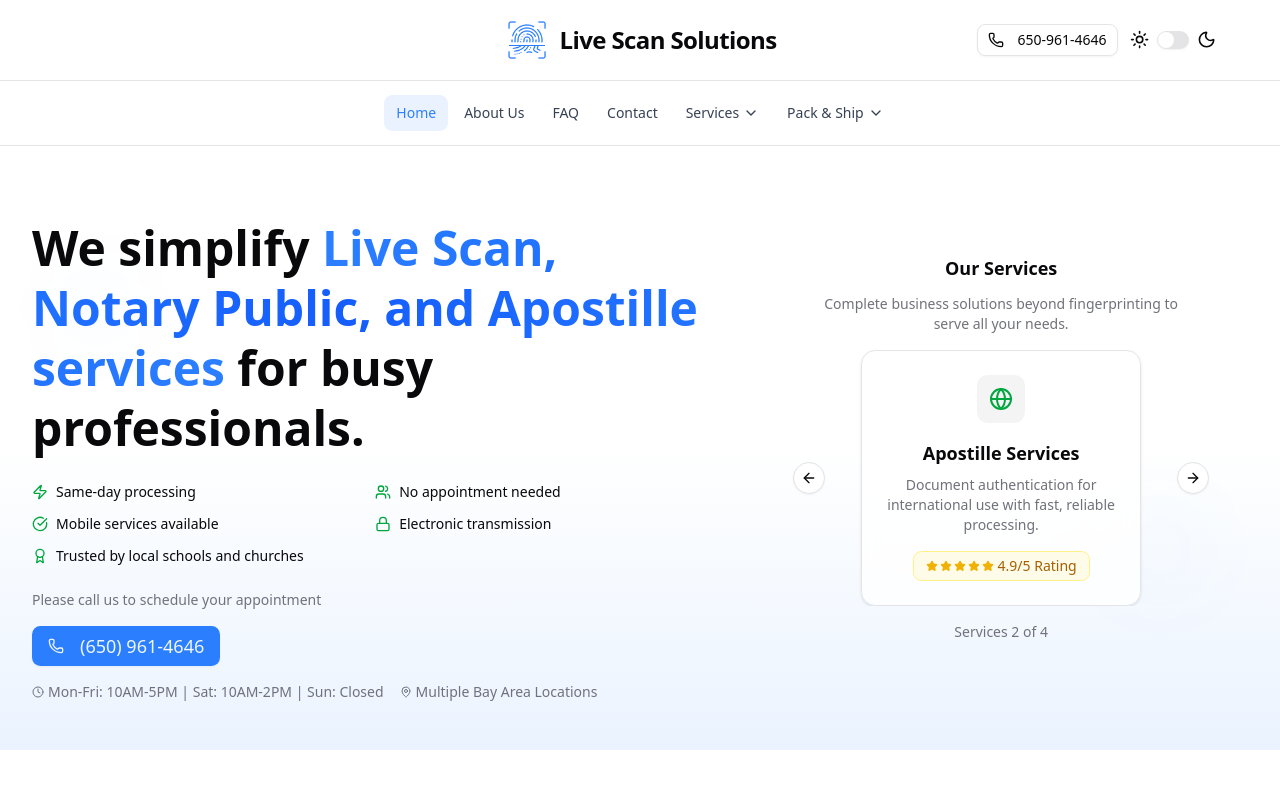
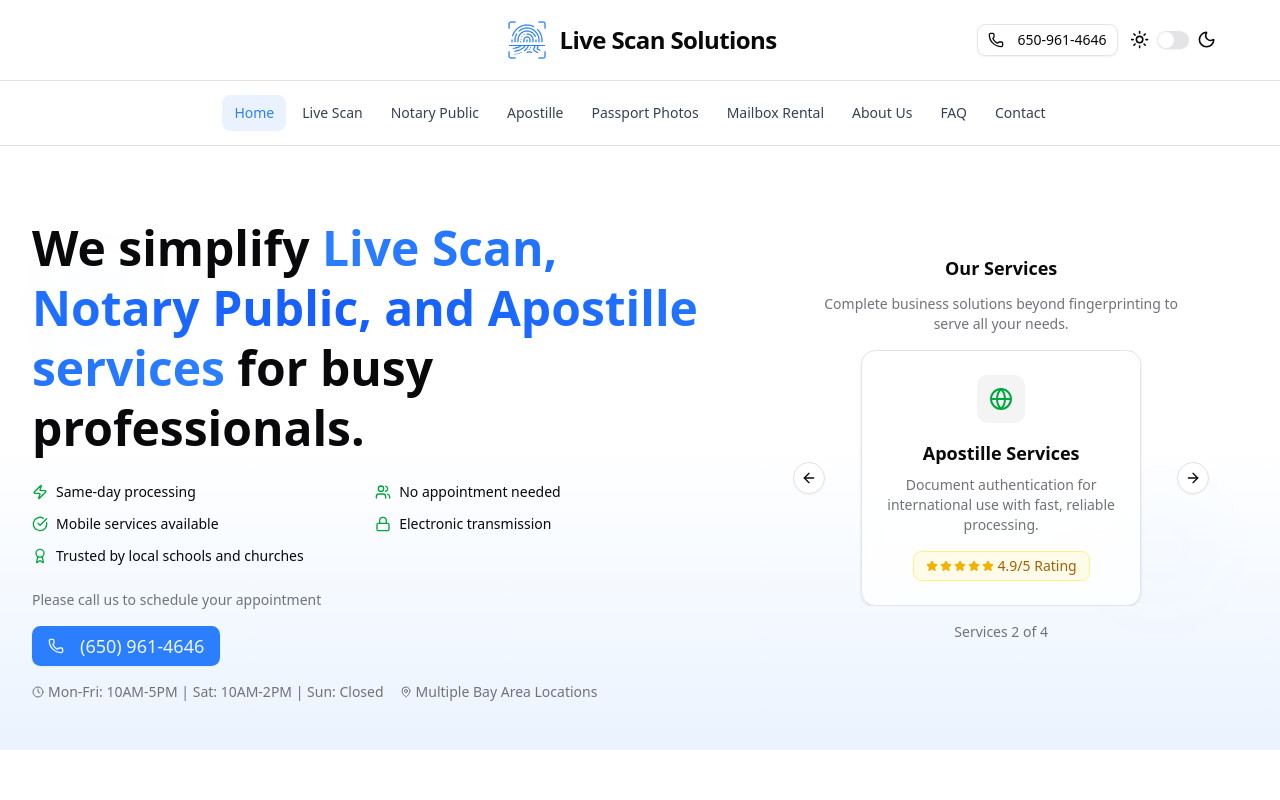
Before and after one commit to kewalplatel85/live-scan-solutions, a Next.js app: page / in a window 1280 px wide. Shown: the top 800 px of the page. Built offline with nearby package versions, Linux system fonts and the light colour scheme.

Commit message:
[MINOR] Refactor NavigationHeader and update navigation configuration to support optional dropdown sections

```diff
--- a/src/components/NavigationHeader.tsx
+++ b/src/components/NavigationHeader.tsx
@@ -49,6 +49,7 @@ export const NavigationHeader = ({
     }
 
     // Check dropdown sections
+    if (!config.dropdownSections) return result;
     for (const section of config.dropdownSections) {
       if (section.isMegaMenu && section.megaMenuColumns) {
         for (const column of section.megaMenuColumns) {
@@ -154,7 +155,8 @@ export const NavigationHeader = ({
             ))}
 
             {/* Dropdown sections */}
-            {config.dropdownSections.map((section) => (
+            {config.dropdownSections &&
+              config.dropdownSections.map((section) => (
                 <div key={section.name} className="relative group">
                   <button
                     className={cn(
@@ -387,7 +389,8 @@ export const NavigationHeader = ({
                       ))}
 
                       {/* Mobile dropdown sections */}
-                      {config.dropdownSections.map((section) => (
+                      {config.dropdownSections &&
+                        config.dropdownSections.map((section) => (
                           <div key={section.name}>
                             <button
                               onClick={() => toggleMobileDropdown(section.name)}
@@ -480,7 +483,8 @@ export const NavigationHeader = ({
                                               `${section.name}-${item.name}`
                                             ] && (
                                               <div className="pl-4 space-y-1 mt-2">
-                                              {item.submenu?.map((subItem) => (
+                                                {item.submenu?.map(
+                                                  (subItem) => (
                                                     <Link
                                                       key={subItem.name}
                                                       href={subItem.href!}
@@ -497,7 +501,8 @@ export const NavigationHeader = ({
                                                     >
                                                       {subItem.name}
                                                     </Link>
-                                              ))}
+                                                  )
+                                                )}
                                               </div>
                                             )}
                                           </div>
--- a/src/components/types/navigation.ts
+++ b/src/components/types/navigation.ts
@@ -23,9 +23,17 @@ export interface NavigationSection {
 
 export interface NavigationConfig {
   primaryItems: NavigationItem[];
-  dropdownSections: NavigationSection[];
+  dropdownSections?: NavigationSection[];
   contactInfo?: {
     phone: string;
     label: string;
   };
 }
+
+export interface NavigationConfigWithoutDropdown {
+  primaryItems: NavigationItem[];
+  contactInfo?: {
+    phone: string;
+    label: string;
+  };
+}
--- a/src/data/navigation.ts
+++ b/src/data/navigation.ts
@@ -1,39 +1,62 @@
-import { NavigationConfig } from '@/components/types/navigation';
+import { NavigationConfigWithoutDropdown } from '@/components/types/navigation';
 
-export const navigationConfig: NavigationConfig = {
+export const navigationConfig: NavigationConfigWithoutDropdown = {
   primaryItems: [
     { name: 'Home', href: '/' },
+    { name: 'Live Scan', href: '/services/live-scan' },
+    { name: 'Notary Public', href: '/services/notary' },
+    { name: 'Apostille', href: '/services/apostille' },
+    { name: 'Passport Photos', href: '/services/passport-photos' },
+    { name: 'Mailbox Rental', href: '/services/mailbox-rental' },
     { name: 'About Us', href: '/about' },
     { name: 'FAQ', href: '/faq' },
     { name: 'Contact', href: '/contact' },
-  ],
-  dropdownSections: [
-    {
-      name: 'Services',
-      items: [
-        { name: 'Live Scan', href: '/services/live-scan' },
-        { name: 'Notary Public', href: '/services/notary' },
-        { name: 'Apostille', href: '/services/apostille' },
-        { name: 'Passport Photos', href: '/services/passport-photos' },
-        { name: 'Mailbox Rental', href: '/services/mailbox-rental' },
-      ],
-    },
-    {
-      name: 'Pack & Ship',
-      items: [
-        { name: 'Packing', href: '/pack-ship/packing' },
-        { name: 'Tracking', href: '/pack-ship/tracking' },
-        { name: 'separator', isSeparator: true },
-        { name: 'Shipping Options', isHeading: true },
-        { name: 'FedEx', href: '/pack-ship/shipping/fedex' },
-        { name: 'UPS', href: '/pack-ship/shipping/ups' },
-        { name: 'USPS', href: '/pack-ship/shipping/usps' },
-        { name: 'Drop-Off', href: '/pack-ship/shipping/drop-off' },
-      ],
-    },
   ],
   contactInfo: {
     phone: '650-961-4646',
     label: '650-961-4646',
   },
 };
+
+// export const navigationConfig: NavigationConfig = {
+//   primaryItems: [
+//     { name: 'Home', href: '/' },
+//     { name: 'Live Scan', href: '/services/live-scan' },
+//     { name: 'Notary Public', href: '/services/notary' },
+//     { name: 'Apostille', href: '/services/apostille' },
+//     { name: 'Passport Photos', href: '/services/passport-photos' },
+//     { name: 'Mailbox Rental', href: '/services/mailbox-rental' },
+//     { name: 'About Us', href: '/about' },
+//     { name: 'FAQ', href: '/faq' },
+//     { name: 'Contact', href: '/contact' },
+//   ],
+//   dropdownSections: [
+//     {
+//       name: 'Services',
+//       items: [
+//         { name: 'Live Scan', href: '/services/live-scan' },
+//         { name: 'Notary Public', href: '/services/notary' },
+//         { name: 'Apostille', href: '/services/apostille' },
+//         { name: 'Passport Photos', href: '/services/passport-photos' },
+//         { name: 'Mailbox Rental', href: '/services/mailbox-rental' },
+//       ],
+//     },
+//     {
+//       name: 'Pack & Ship',
+//       items: [
+//         { name: 'Packing', href: '/pack-ship/packing' },
+//         { name: 'Tracking', href: '/pack-ship/tracking' },
+//         { name: 'separator', isSeparator: true },
+//         { name: 'Shipping Options', isHeading: true },
+//         { name: 'FedEx', href: '/pack-ship/shipping/fedex' },
+//         { name: 'UPS', href: '/pack-ship/shipping/ups' },
+//         { name: 'USPS', href: '/pack-ship/shipping/usps' },
+//         { name: 'Drop-Off', href: '/pack-ship/shipping/drop-off' },
+//       ],
+//     },
+//   ],
+//   contactInfo: {
+//     phone: '650-961-4646',
+//     label: '650-961-4646',
+//   },
+// };
```
Lines whose indentation alone changed are shown as unchanged.
